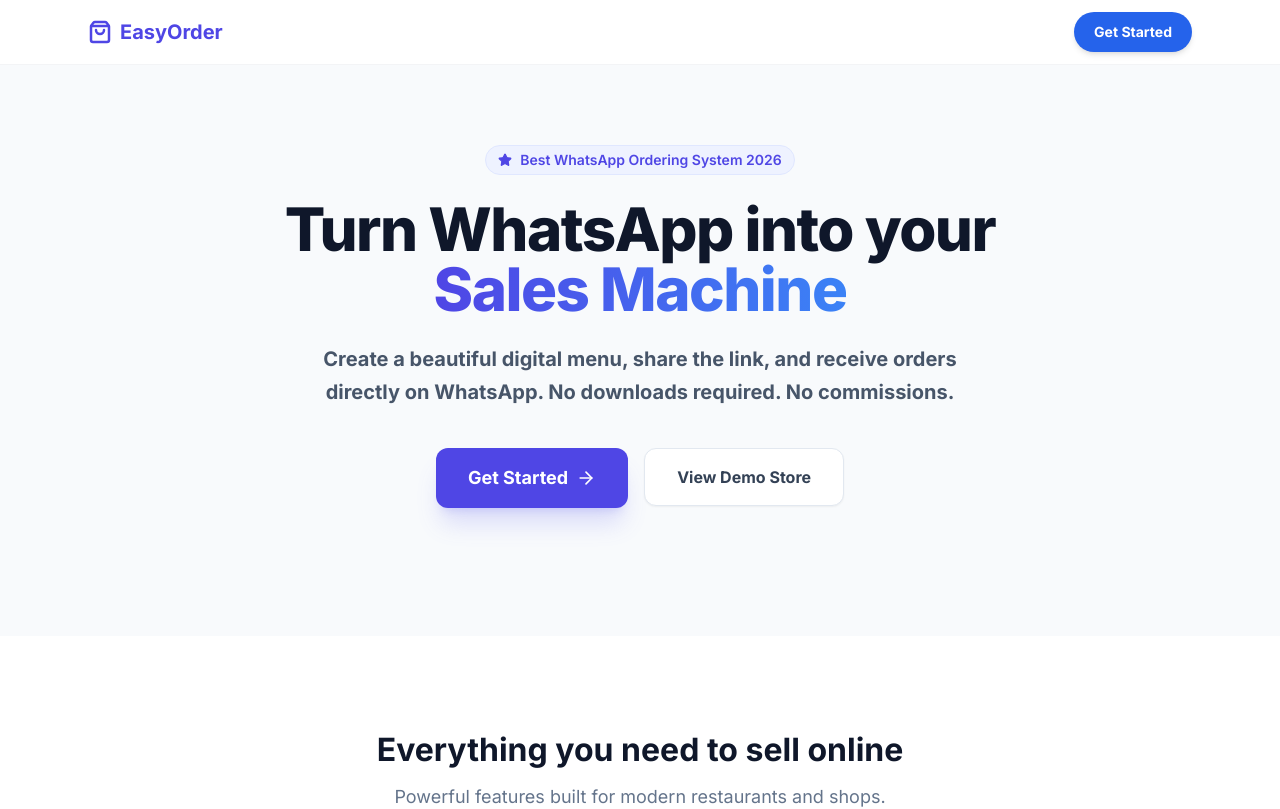
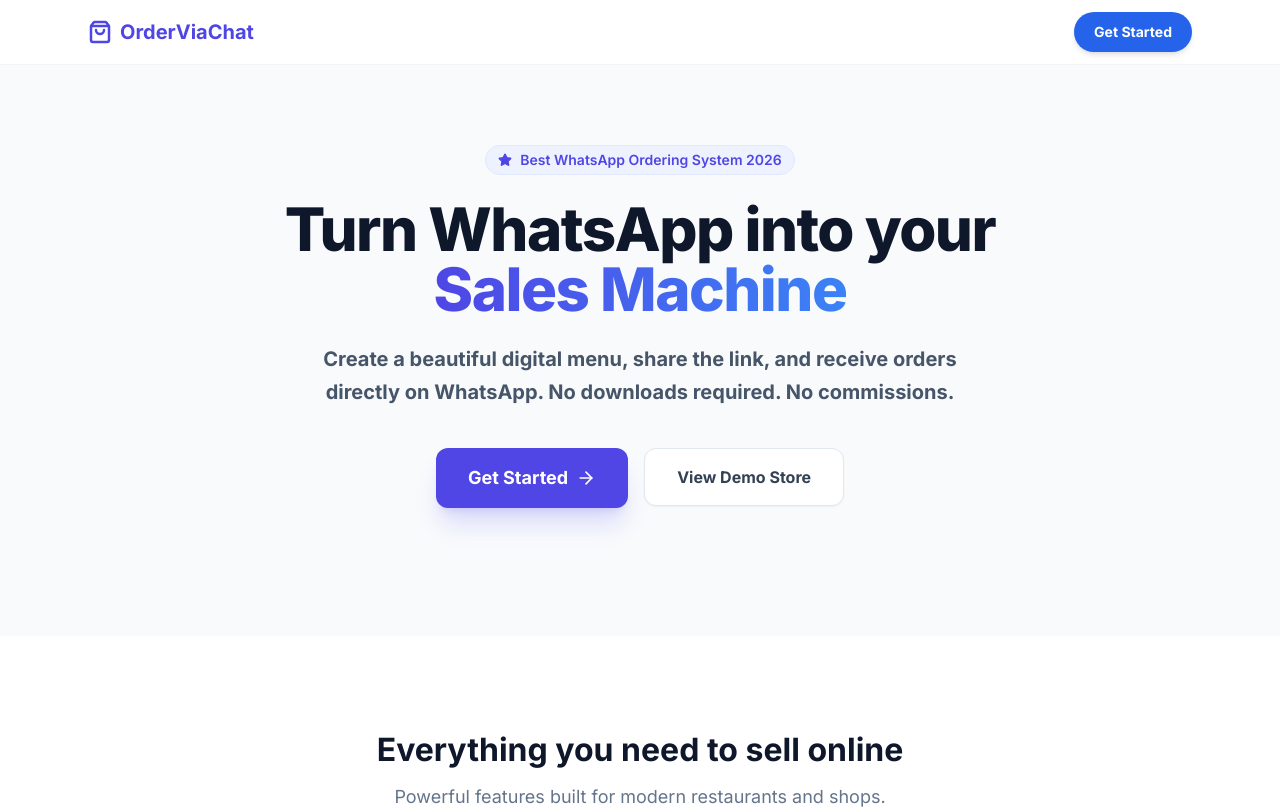
Before and after one commit to rshoaib/easyorder-bot, a Next.js app: page / in a window 1280 px wide. Shown: the top 809 px of the page. Built offline with nearby package versions, Linux system fonts and the light colour scheme; no server answers; the database is empty.

Commit message:
chore: rebrand to OrderViaChat

```diff
--- a/app/layout.tsx
+++ b/app/layout.tsx
@@ -6,7 +6,7 @@
 const inter = Inter({ subsets: ["latin"] });
 
 export const metadata: Metadata = {
-  title: "EasyOrder | Shop Local",
+  title: "OrderViaChat | Shop Local",
   description: "Order fresh items directly via WhatsApp",
 };
 
--- a/app/page.tsx
+++ b/app/page.tsx
@@ -15,7 +15,7 @@
         <div className="max-w-6xl mx-auto px-6 h-16 flex justify-between items-center">
           <div className="flex items-center gap-2 font-bold text-xl text-indigo-600">
             <ShoppingBag strokeWidth={2.5} />
-            <span>EasyOrder</span>
+            <span>OrderViaChat</span>
           </div>
           <div className="flex gap-4">
             <Link href="/register">
@@ -165,7 +165,7 @@
               <TestimonialCard
                  name="Sarah Jenkins"
                  role="Owner, The Daily Grind"
-                 text="Since switching to EasyOrder, we've saved over $400/month in delivery commissions. Our customers love ordering via WhatsApp!"
+                 text="Since switching to OrderViaChat, we've saved over $400/month in delivery commissions. Our customers love ordering via WhatsApp!"
                  initial="S"
                  color="bg-orange-100 text-orange-600"
               />
@@ -193,7 +193,7 @@
           <div className="flex justify-between items-end mb-12">
              <div>
                 <h2 className="text-3xl font-bold text-slate-900">Featured Partners</h2>
-                <p className="text-slate-500 mt-2">See who is already growing with EasyOrder.</p>
+                <p className="text-slate-500 mt-2">See who is already growing with OrderViaChat.</p>
              </div>
              <Link href="/super-admin/login" className="hidden sm:block text-indigo-600 font-semibold hover:underline">
                 Become a partner &rarr;
@@ -233,7 +233,7 @@
            <div className="col-span-2">
               <div className="flex items-center gap-2 font-bold text-xl text-white mb-4">
                 <ShoppingBag strokeWidth={2.5} />
-                <span>EasyOrder</span>
+                <span>OrderViaChat</span>
               </div>
               <p className="max-w-xs">Helping small businesses complete with the giants. One WhatsApp order at a time.</p>
            </div>
@@ -255,7 +255,7 @@
            </div>
         </div>
         <div className="max-w-6xl mx-auto px-6 mt-12 pt-8 border-t border-slate-800 text-sm text-center">
-           &copy; {new Date().getFullYear()} EasyOrder Inc. All rights reserved.
+           &copy; {new Date().getFullYear()} OrderViaChat Inc. All rights reserved.
         </div>
       </footer>
     </main>
```
